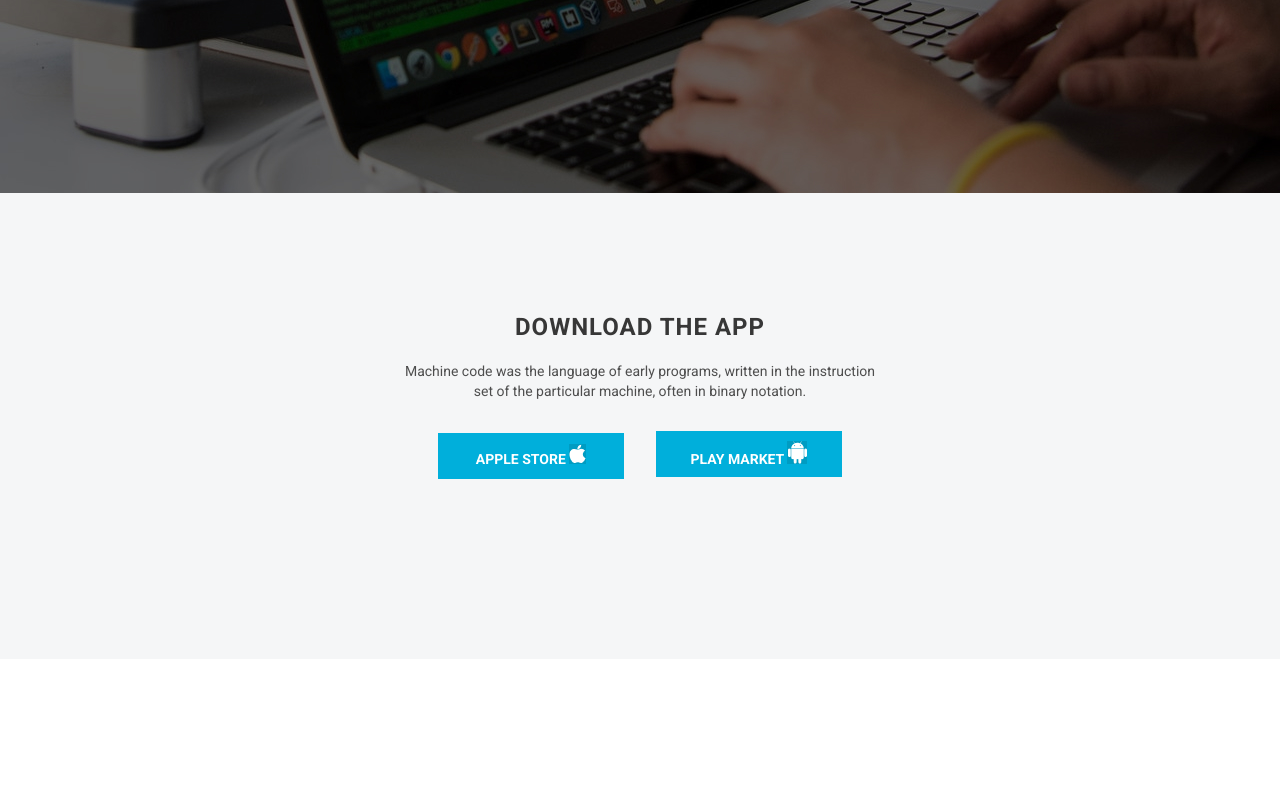
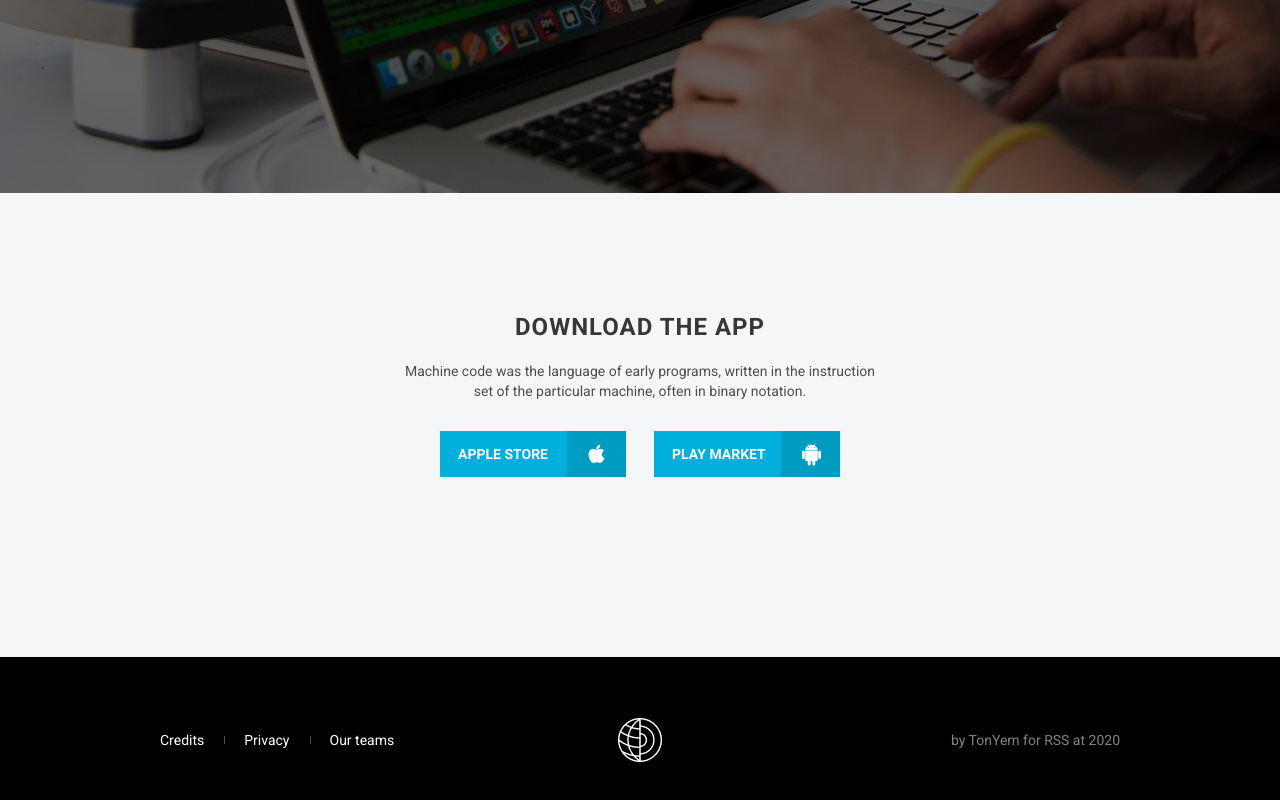
Before and after one commit to selfmotivation/practice, a plain HTML site: page webdev/index.html in a window 1280 px wide. Shown: the part 3263-4063 px from the top of the page. Before the commit the page ends 3922 px from the top, so only its background shows below. Drawn offline with Linux system fonts and the light colour scheme.

Commit message:
add: footer. Finish template

```diff
--- a/webdev/index.html
+++ b/webdev/index.html
@@ -17,7 +17,7 @@
 			</li>
 			<li class="menu-list__item">
 				<h1 class="menu-list__h1">webdev</h1>
-				<a href="/" class="logo">
+				<a href="/" class="logo header__logo">
 					<img src="assets/logo.png" alt="Logo" class="logo-img">
 				</a>
 			</li>
@@ -106,16 +106,36 @@
 		<div class="download-buttons">
 			<button class="button download__button">
 				<span class="button__text">Apple Store</span>
-				<img src="assets/dwnld-apple.png" alt="Apple" class="button__icon">
+				<div class="button__icon button__icon_apple">
+					<!-- <img src="assets/dwnld-apple.png" alt="Apple" class="button__icon_apple"> -->
+				</div>
 			</button>
 			<button class="button download__button">
 				<span class="button__text">Play Market</span>
-				<img src="assets/dwnld-android.png" alt="Android" class="button__icon">
+				<div class="button__icon button__icon_android">
+					<!-- <img src="assets/dwnld-android.png" alt="Android" class="button__icon_android"> -->
+				</div>
 			</button>
 		</div>
 	</section>
 	<footer class="footer">
-
+		<ul class="footer-menu">
+			<li class="footer-menu__item">
+				<a href="#" class="footer-menu__link">Credits</a>
+			</li>
+			<li class="footer-menu__item">
+				<a href="#" class="footer-menu__link">Privacy</a>
+			</li>
+			<li class="footer-menu__item">
+				<a href="#" class="footer-menu__link">Our teams</a>
+			</li>
+		</ul>
+		<a href="/" class="logo footer__logo">
+			<img src="assets/logo.png" alt="Logo" class="logo-img">
+		</a>
+		<span class="footer__author">
+			by TonYem for RSS at 2020
+		</span>
 	</footer>
 </body>
 </html>
--- a/webdev/style.css
+++ b/webdev/style.css
@@ -24,14 +24,17 @@ ul {
 }
 
 .logo {
+	margin: 0 auto;
+	width: 44px;
+	height: 44px;
+}
+
+.header__logo {
 	position: absolute;
 	left: 0;
 	right: 0;
 	top: 0;
 	bottom: 0;
-	margin: 0 auto;
-	width: 44px;
-	height: 45px;
 }
 
 .menu-list {
@@ -339,13 +342,85 @@ ul {
 	margin: 0 auto 30px;
 }
 
+.download-buttons {
+	display: flex;
+	justify-content: center;
+}
+
 .download__button {
+	display: flex;
+	justify-content: space-between;
+	align-items: center;
 	width: 186px;
 	height: 46px;
 	padding: 0;
 	margin: 0 14px;
 }
 
-.button__icon {
+.download__button:hover {
 	background-color: #009CC2;
 }
+
+.button__text {
+	margin-left: 18px;
+}
+
+.button__icon {
+	background: #009CC2 center no-repeat;
+	width: 59px;
+	height: 46px;
+}
+
+.button__icon_apple {
+	background-image: url(assets/dwnld-apple.png);
+}
+
+.button__icon_android {
+	background-image: url(assets/dwnld-android.png);
+}
+
+/* Footer */
+
+.footer {
+	display: flex;
+	justify-content: space-between;
+	align-items: center;
+	height: 166px;
+	background-color: #000000;
+	font-size: 14px;
+	padding: 0 160px 19px;
+}
+
+.footer-menu {
+	display: flex;
+	position: relative;
+}
+
+.footer-menu__item {
+	margin-right: 40px;
+}
+
+.footer-menu__item:hover {
+	cursor: pointer;
+}
+
+.footer-menu__item::after {
+	content: '';
+	position: absolute;
+	margin: 4px 20px;
+	width: 1px;
+	height: 8px;
+	background-color: #4E4E4E;
+}
+
+.footer-menu__item:last-child::after {
+	display: none;
+}
+
+.footer__logo {
+	margin: 0 106px 0 0;
+}
+
+.footer__author {
+	color: #818181;
+}
```
